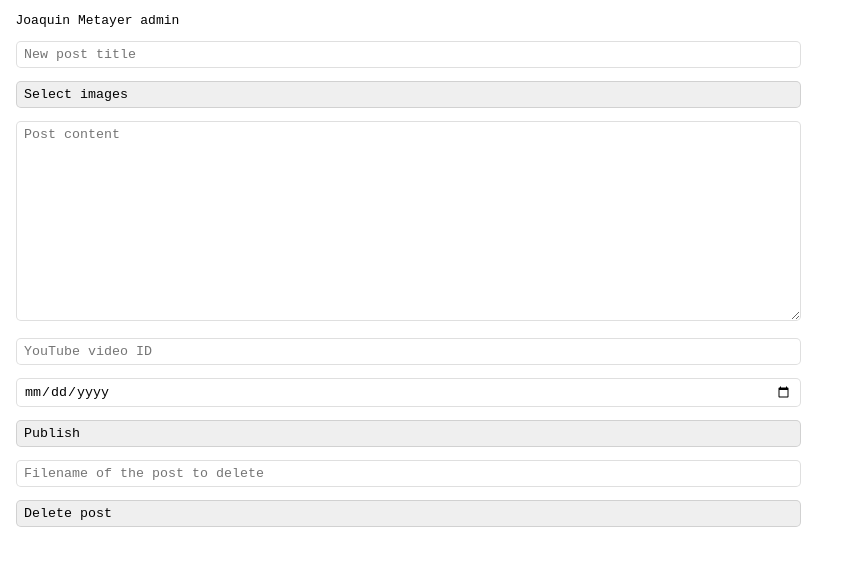
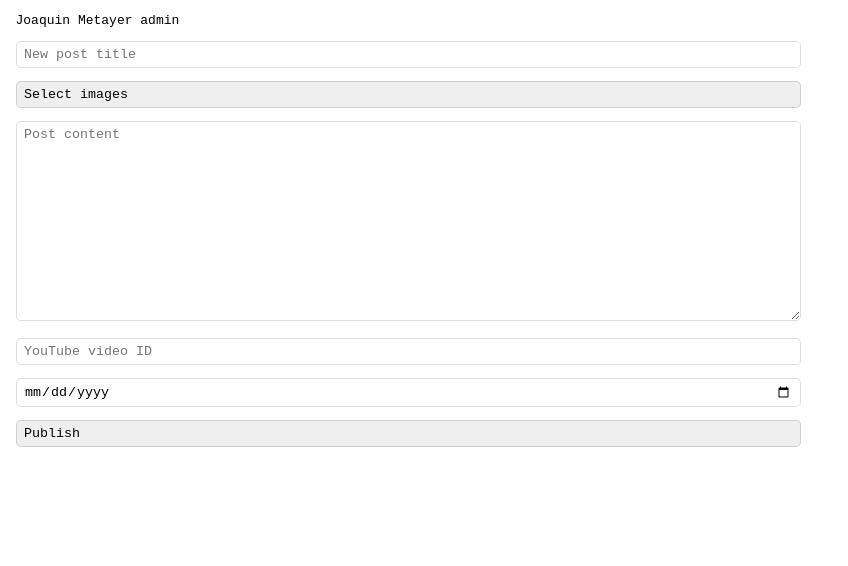
Before and after one commit to jometa9/blog, a Next.js app: page /admin in a window 1280 px wide. Shown: the top 566 px of the page, without its empty margins (0-848 px from the left). Built offline with nearby package versions, Linux system fonts and the light colour scheme.

Commit message:
goodbye delete post input

```diff
--- a/pages/admin/components/DeletePost.tsx
+++ /dev/null
@@ -1,47 +0,0 @@
-"use client";
-import React, { useState } from "react";
-import axios from "axios";
-
-export default function DeletePost() {
-  const [message, setMessage] = useState("");
-  const [isLoading, setIsLoading] = useState(false);
-  const [deleteTitle, setDeleteTitle] = useState("");
-
-  const handleDeletePost = async () => {
-    setIsLoading(true);
-    try {
-      await axios.request({
-        url: "/api/delete-post",
-        method: "DELETE",
-        data: { title: deleteTitle },
-      });
-      setMessage("Post deleted successfully");
-    } catch (error) {
-      console.error("Error deleting the post:", error);
-      setMessage("Error deleting the post");
-    } finally {
-      setIsLoading(false);
-      window.location.reload()
-    }
-  };
-
-  return (
-    <>
-      <p>
-        <input
-          type="text"
-          placeholder="Filename of the post to delete"
-          value={deleteTitle}
-          onChange={(e) => setDeleteTitle(e.target.value)}
-          disabled={isLoading}
-        />
-      </p>
-      <p>
-        <button onClick={handleDeletePost} disabled={isLoading}>
-          Delete post
-        </button>
-      </p>
-      {message.length > 0 && <p> {message}</p>}
-    </>
-  );
-}
--- a/pages/admin/index.tsx
+++ b/pages/admin/index.tsx
@@ -2,7 +2,6 @@ import React, { useState, useEffect } from "react";
 import "./admin.css";
 import AdminLayout from "./components/Layout";
 import CreatePost from "./components/CreatePost";
-import DeletePost from "./components/DeletePost";
 
 const Admin: React.FC = () => {
   const [isLocal, setIsLocal] = useState(false);
@@ -20,7 +19,6 @@ const Admin: React.FC = () => {
         {isLocal ? (
           <>
             <CreatePost />
-            <DeletePost />
           </>
         ) : (
           <p>administrator panel only in localhost</p>
--- a/pages/api/delete-post.js
+++ /dev/null
@@ -1,47 +0,0 @@
-import { promises as fs } from "fs";
-import path from "path";
-
-export default async function handler(req, res) {
-  if (req.method !== "DELETE") {
-    return res.status(405).json({ error: "Method not allowed" });
-  }
-
-  const { title } = req.body;
-
-  if (!title) {
-    return res.status(400).json({ error: "Title is required" });
-  }
-
-  try {
-    const postsDirectory = path.join(process.cwd(), "posts");
-    const files = await fs.readdir(postsDirectory);
-
-    const normalizedTitle = title.replace(/\s+/g, "-").toLowerCase();
-    const fileToDelete = files.find((file) => file.includes(normalizedTitle));
-
-    if (!fileToDelete) {
-      return res.status(404).json({ error: "Post not found" });
-    }
-
-    const filePath = path.join(postsDirectory, fileToDelete);
-    const fileContent = await fs.readFile(filePath, 'utf-8');
-
-    const imageRegex = /<img\s+src="\/([^"]+)"\s+alt="[^"]*"\s*\/?>/g;
-    const imagePaths = [];
-    let match;
-    while ((match = imageRegex.exec(fileContent)) !== null) {
-      imagePaths.push(match[1]);
-    }
-
-    for (const imagePath of imagePaths) {
-      const fullImagePath = path.join(process.cwd(), 'public/images', imagePath);
-      await fs.unlink(fullImagePath);
-    }
-
-    await fs.unlink(filePath);
-    res.status(200).json({ message: "Post and images successfully deleted" });
-  } catch (error) {
-    console.error("Error deleting the post:", error);
-    res.status(500).json({ error: "Error deleting the post" });
-  }
-}
```
Also changed, not shown: posts/010920242.md (deleted, +0 -21 lines).
